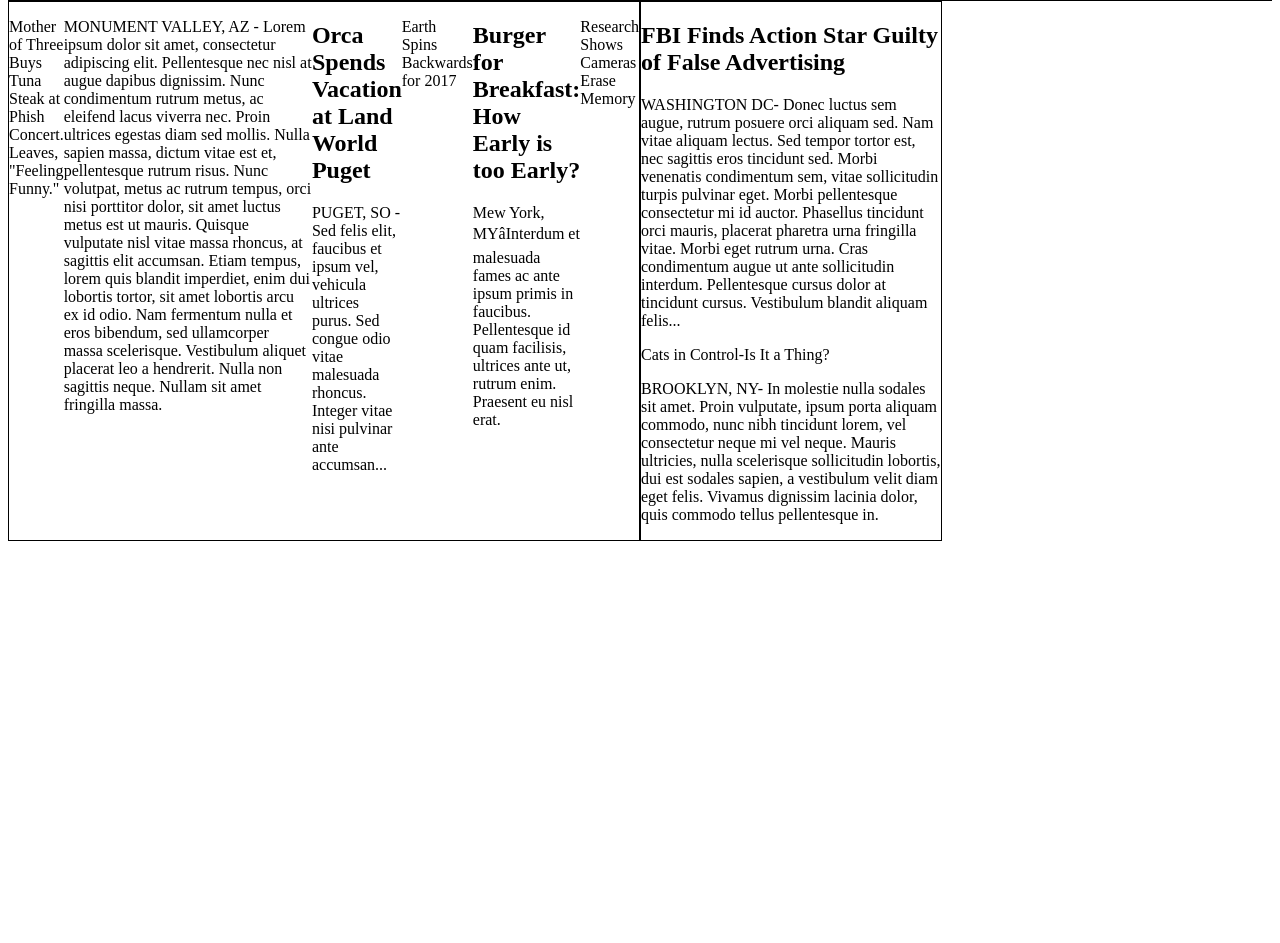
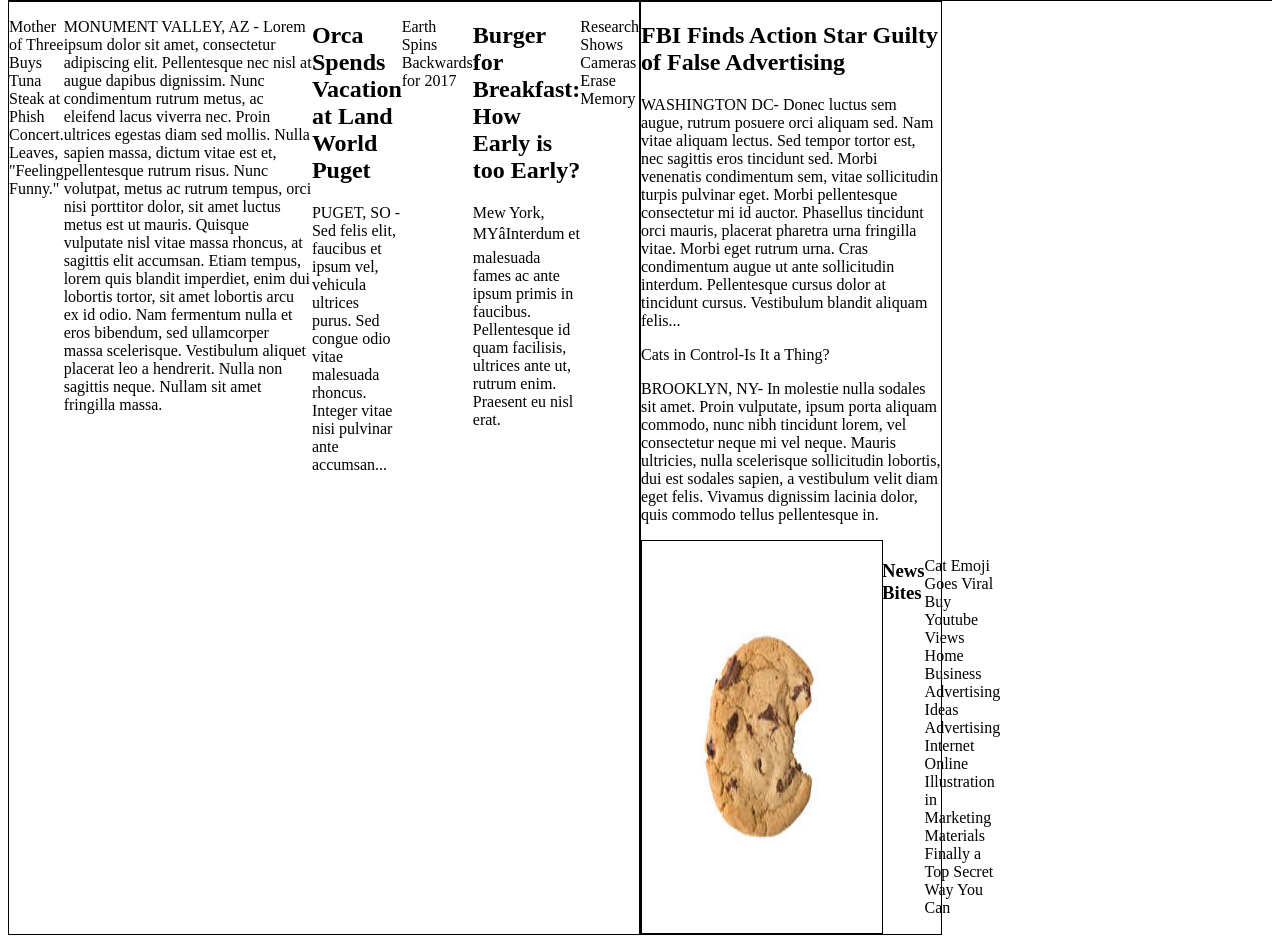
Before and after one commit to laymanamy/My-Times, a plain HTML site: page index.html in a window 1280 px wide. Shown: the part 75-1018 px from the top of the page. Before the commit the page ends 800 px from the top, so only its background shows below. Drawn offline with Linux system fonts and the light colour scheme.

Commit message:
Add main content

```diff
--- a/index.html
+++ b/index.html
@@ -49,6 +49,11 @@
         <div class="new york">
           <p>BROOKLYN, NY- In molestie nulla sodales sit amet. Proin vulputate, ipsum porta aliquam commodo, nunc nibh tincidunt lorem, vel consectetur neque mi vel neque. Mauris ultricies, nulla scelerisque sollicitudin lobortis, dui est sodales sapien, a vestibulum velit diam eget felis. Vivamus dignissim lacinia dolor, quis commodo tellus pellentesque in.<p>
       </div>
+      <div class="small">
+        <img src="resources/images/cookie.png">
+        <h3>News Bites</h3>
+        <p>Cat Emoji Goes Viral Buy Youtube Views Home Business Advertising Ideas Advertising Internet Online Illustration in Marketing Materials Finally a Top Secret Way You Can</p>
+      </div>
     </div>
 
   </body>
--- a/resources/css/style.css
+++ b/resources/css/style.css
@@ -44,3 +44,9 @@ header a {
   width: 300px;
   border: 1px solid black;
 }
+
+.small {
+  display: flex;
+  width: 240px;
+  border: 1px solid black;
+}
```
